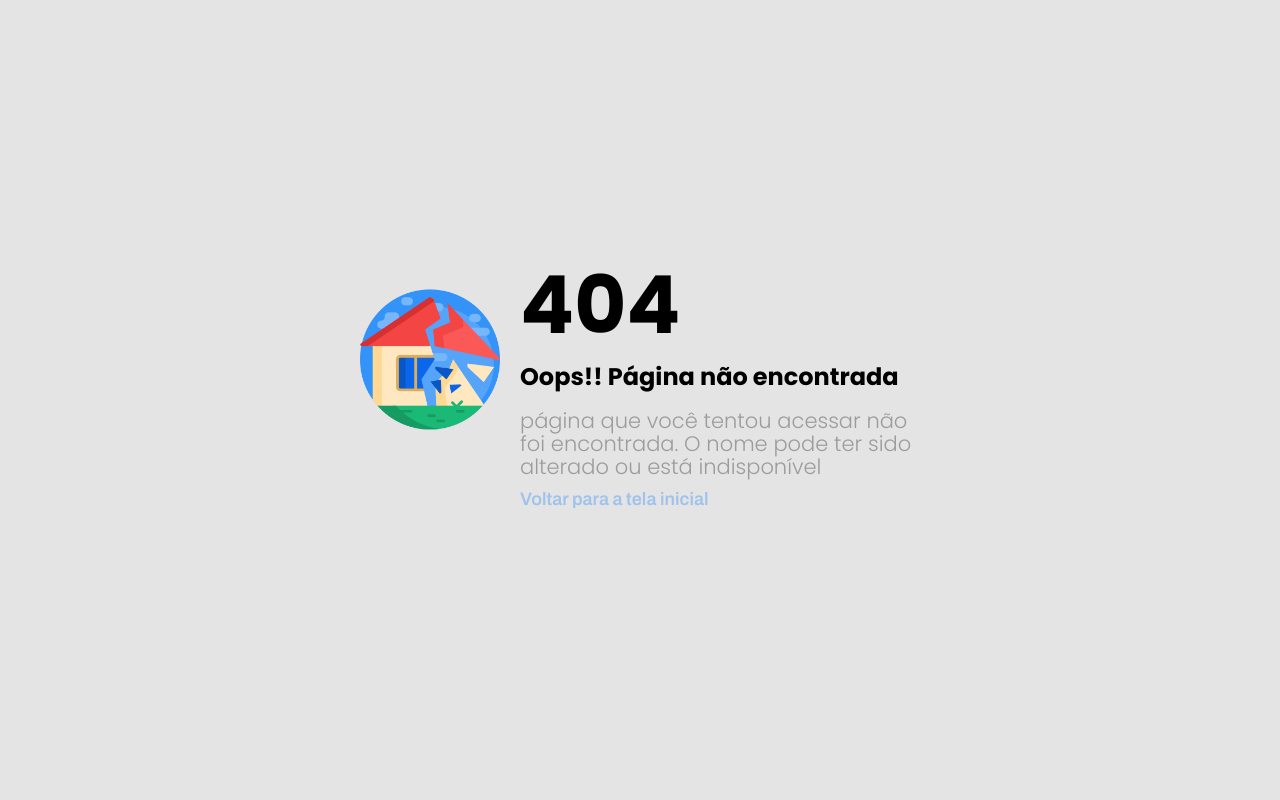
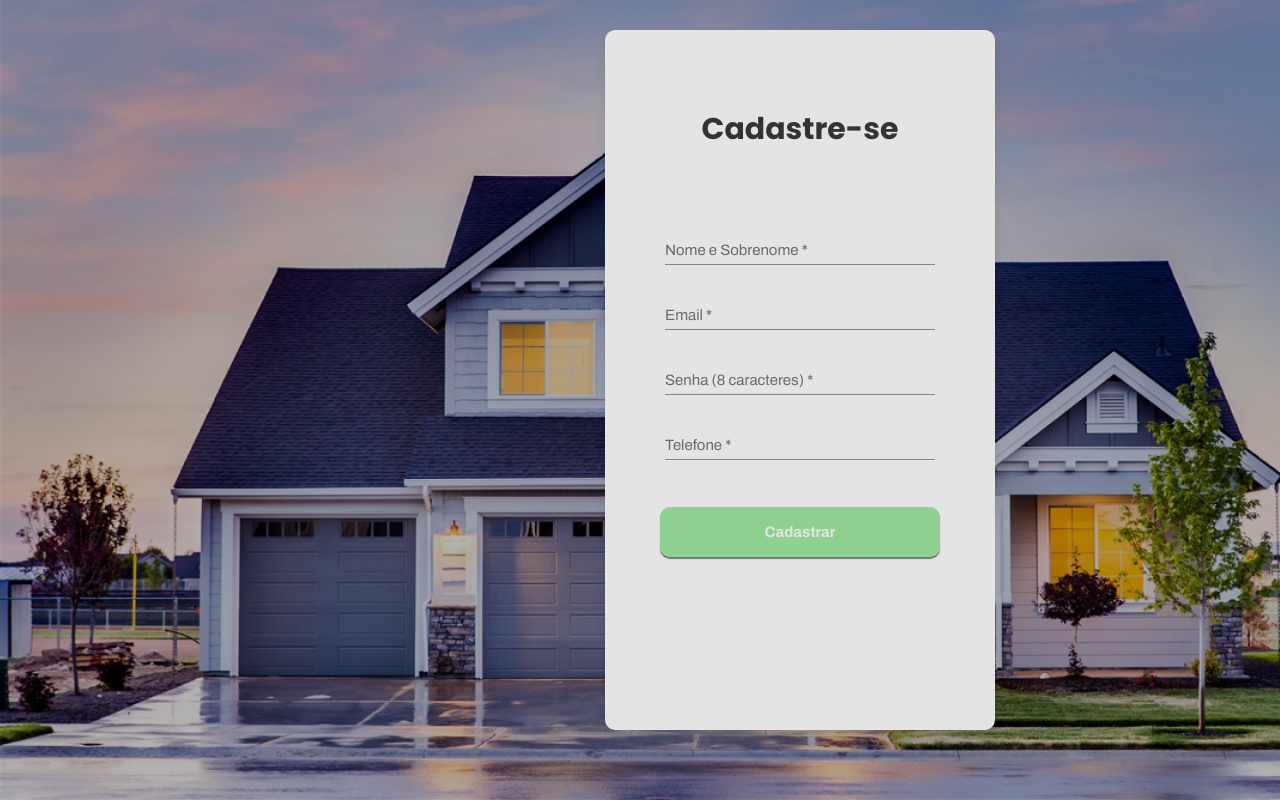
Before and after one commit to DanielSoaresRocha/Imobiliaria, an Angular app in the folder frontend/: page /singup in a window 1280 px wide. Before the commit this address had no page. Built offline with nearby package versions, Linux system fonts and the light colour scheme.

Commit message:
#84 HTML e CSS feitos

```diff
--- a/frontend/src/app/app-routing.module.ts
+++ b/frontend/src/app/app-routing.module.ts
@@ -29,6 +29,11 @@ export const routes: Routes = [
       import('./modules/login').then((m) => m.LoginModule),
   },
   {
+    path: 'singup',
+    loadChildren: () =>
+      import('./modules/singup/singup.module').then((m) => m.SingupModule),
+  },
+  {
     path: '**', component: Error404Component
   },
 ];
--- a/frontend/src/app/app.module.ts
+++ b/frontend/src/app/app.module.ts
@@ -10,7 +10,7 @@ import { AdvertiserModule } from './modules/advertiser'
 import { BrowserAnimationsModule } from '@angular/platform-browser/animations';
 import { Error404Component } from './pages/error404/error404.component';
 import { LoginModule } from './modules/login/login.module';
-
+import { SingupModule } from './modules/singup/singup.module';
 @NgModule({
   declarations: [
     AppComponent,
@@ -23,7 +23,8 @@ import { LoginModule } from './modules/login/login.module';
     AdvertisementModule,
     AdvertiserModule,
     BrowserAnimationsModule,
-    LoginModule
+    LoginModule,
+    SingupModule
   ],
   providers: [],
   bootstrap: [AppComponent]
--- a/frontend/src/app/modules/login/login-screen/login-screen.component.html
+++ b/frontend/src/app/modules/login/login-screen/login-screen.component.html
@@ -34,7 +34,7 @@
       <a [routerLink]="['/advertisement/client']"><button mat-raised-button>Acessar</button></a>
 
       <div class="footer-box">
-        <p>Ainda não é cadastrado? <a [routerLink]= "['/welcome']">Cadastre-se</a></p>
+        <p>Ainda não é cadastrado? <a [routerLink]= "['/singup']">Cadastre-se</a></p>
       </div>
     </div>
   </div>
--- /dev/null
+++ b/frontend/src/app/modules/singup/sing-up/sing-up.component.css
@@ -0,0 +1,130 @@
+.container-login {
+  background-image: url("../../../../assets/background.png");
+
+  width: 100%;
+  height: 100vh;
+
+  background-size: cover;
+  position: relative;
+}
+
+.container-login .backdrop {
+  position: relative;
+  width: 100%;
+  height: 100vh;
+  background: rgba(0, 0, 0, 0.3);
+}
+
+.box-login {
+  position: relative;
+
+  width: 390px;
+  height: 700px;
+
+  right: 605px;
+  left: 605px;
+  top: 30px;
+  bottom: 25px;
+
+  background-color: #e4e4e4;
+
+  border-radius: 10px;
+  overflow: hidden;
+
+  padding: 77px 55px 33px 55px;
+  box-shadow: 0 5px 10px 0px rgba(0, 0, 0, 0.1);
+}
+
+.box-login span {
+  font-family: "Poppins";
+  font-size: 30px;
+  font-weight: 700;
+
+  line-height: 45px;
+
+  color: #333333;
+
+  text-align: center;
+  display: block;
+
+  margin-bottom: 70px;
+}
+.box-login span img {
+  left: 684.1px;
+  right: 683.26px;
+  top: 241px;
+  bottom: 581.38px;
+
+  margin-top: 30px;
+
+  background: url("../../../../assets/logo.png");
+}
+
+.inputs .example-full-width {
+  font-family: "Archivo";
+  font-weight: 400;
+  font-size: 15px;
+  line-height: 1.2;
+
+  display: block;
+
+  width: 100%;
+  height: 50px;
+
+  margin-top: 15px;
+  padding: 0px 5px;
+
+  border-radius: 10px;
+
+  min-width: 150px;
+  max-width: 500px;
+  width: 100%;
+}
+
+button {
+  display: block;
+
+  width: 100%;
+  height: 50px;
+
+  margin-top: 40px;
+  border-radius: 10px;
+
+  font-family: "Archivo";
+  font-weight: 800;
+  font-size: 15px;
+  line-height: 1.2;
+
+  background-color: rgba(56, 190, 62, 0.5);
+  color: #e4e4e4;
+
+  box-shadow: 0px 2px 1px 0px rgba(0, 0, 0, 0.5);
+}
+
+button:hover {
+  cursor: pointer;
+  background-color: rgb(0, 255, 13);
+  transition: 1s;
+}
+
+.box-login .footer-box {
+  width: 100%;
+  height: 50px;
+  text-align: center;
+
+  font-family: "Poppins";
+  font-size: 14px;
+  font-weight: 400;
+  line-height: 1.2;
+
+  margin-top: 205px;
+}
+
+.box-login .footer-box a {
+  color: #0077ff7a;
+}
+
+a:hover {
+  transition: 1s;
+  color: #0075ff;
+}
--- /dev/null
+++ b/frontend/src/app/modules/singup/sing-up/sing-up.component.html
@@ -0,0 +1,51 @@
+<div class="container-login">
+  <div class="backdrop">
+    <div class="box-login">
+      <form class='example-form'>
+        <span>
+          Cadastre-se
+        </span>
+
+        <div class="inputs">
+          <mat-form-field class="example-full-width">
+            <mat-label>Nome e Sobrenome</mat-label>
+            <input matInput
+                   placeholder="Fulano de Sicrano"
+                   value=""
+                   required>
+          </mat-form-field>
+
+          <mat-form-field class="example-full-width">
+            <mat-label>Email</mat-label>
+            <input matInput
+                   placeholder="Exemplo@seuemail.com"
+                   type="email"
+                   value=""
+                   required>
+          </mat-form-field>
+
+          <mat-form-field class="example-full-width">
+            <mat-label>Senha (8 caracteres)</mat-label>
+            <input matInput
+                   placeholder=""
+                   type="password"
+                   value=""
+                   required>
+          </mat-form-field>
+
+          <mat-form-field class="example-full-width">
+            <mat-label>Telefone</mat-label>
+            <input matInput
+                   placeholder="84 9 1234-5678"
+                   type="tel"
+                   pattern="[0-9]{2} [9]{1} [0-9]{4}-[0-9]{4}"
+                   required>
+          </mat-form-field>
+
+
+        </div>
+        <button mat-raised-button><a [routerLink]="['/welcome']"></a>Cadastrar</button>
+      </form>
+    </div>
+  </div>
+</div>
--- /dev/null
+++ b/frontend/src/app/modules/singup/sing-up/sing-up.component.ts
@@ -0,0 +1,15 @@
+import { Component, OnInit } from '@angular/core';
+
+@Component({
+  selector: 'app-sing-up',
+  templateUrl: './sing-up.component.html',
+  styleUrls: ['./sing-up.component.css']
+})
+export class SingUpComponent implements OnInit {
+
+  constructor() { }
+
+  ngOnInit(): void {
+  }
+
+}
--- a/frontend/src/app/modules/welcome/home/home.component.css
+++ b/frontend/src/app/modules/welcome/home/home.component.css
@@ -1,5 +1,5 @@
 .containerWelcome {
-  background-image: url("src/assets/background.png");
+  background-image: url("../../../../assets/background.png");
   width: 100%;
   height: 100vh;
   background-size: cover;
```
Also changed, not shown: frontend/src/app/modules/singup/singup-routing.module.ts (added, +17 -0 lines), frontend/src/app/modules/singup/singup.module.ts (added, +16 -0 lines), 1 other file (tests, documents, lock files or other folders).
